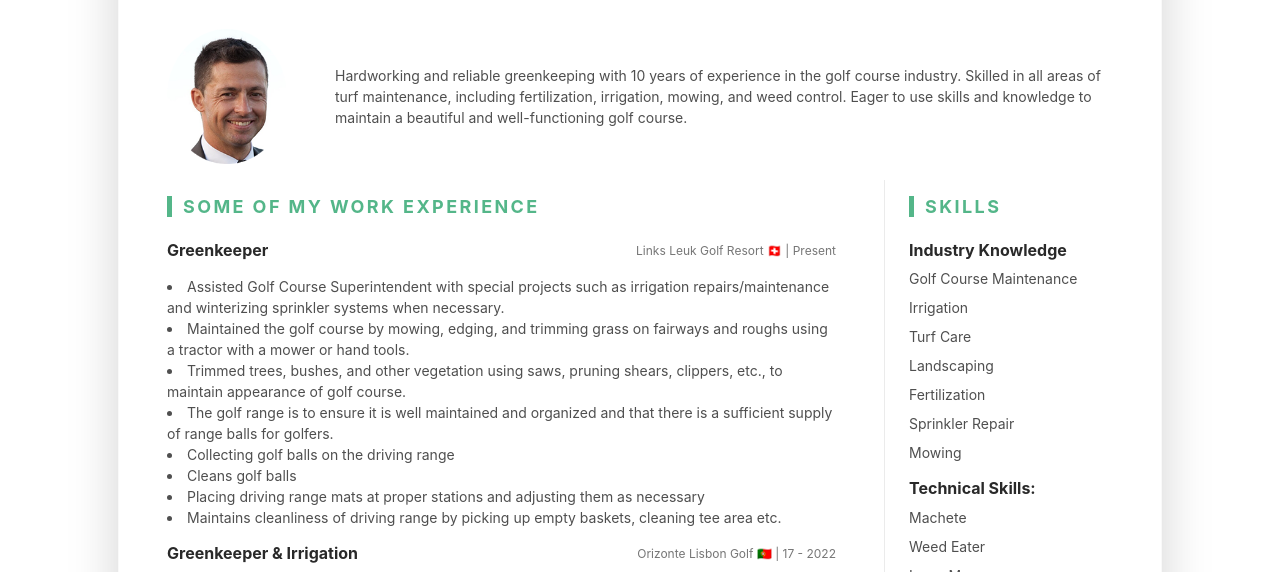
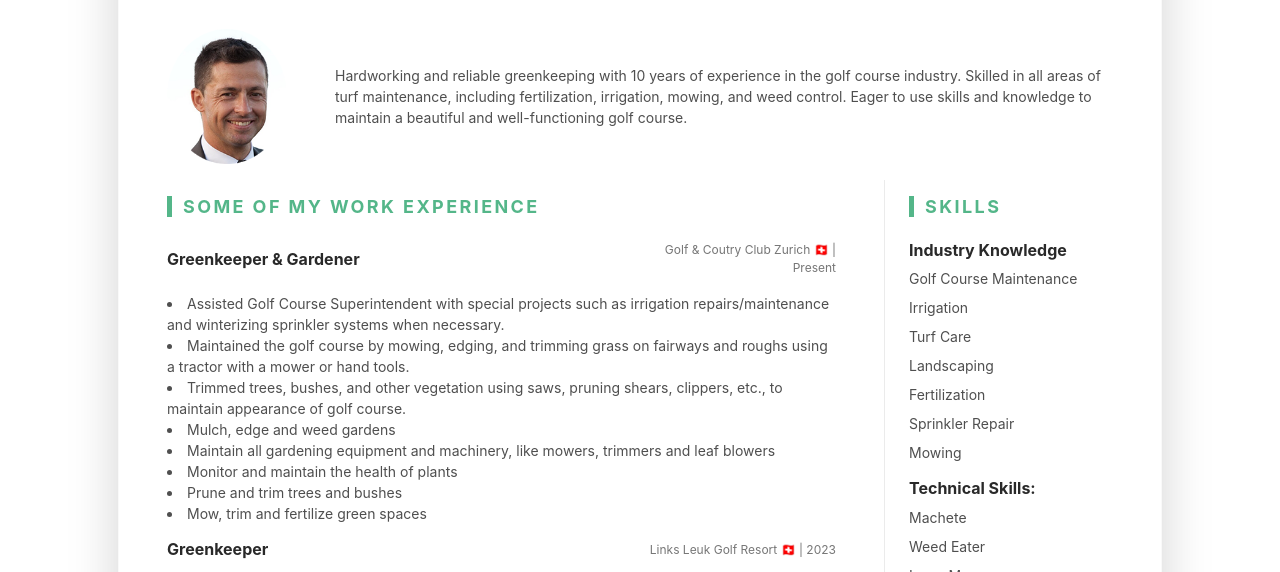
Before and after one commit to inulo/greenkeeper, a website: page index.html in a window 1280 px wide. Shown: the part 187-759 px from the top of the page. Drawn offline with Linux system fonts and the light colour scheme.

Commit message:
New CV
Updating the old CV

```diff
--- a/index.html
+++ b/index.html
@@ -62,7 +62,7 @@
                     >
                   </li> -->
                   <li class="mb-0">
-                    <i class="fas fa-map-marker-alt fa-fw fa-lg mr-2"></i>Susten, VS
+                    <i class="fas fa-map-marker-alt fa-fw fa-lg mr-2"></i>Zumikon, ZH
                   </li>
                 </ul>
               </div>
@@ -101,8 +101,37 @@
                   </h3>
 
                   <!--//item-->
+
                   <div class="item">
                     <div class="item-heading row align-items-center mb-2">
+                      <h4
+                        class="item-title col-12 col-md-6 col-lg-8 mb-2 mb-md-0"
+                      >
+                        Greenkeeper & Gardener
+                      </h4>
+                      <div
+                        class="item-meta col-12 col-md-6 col-lg-4 text-muted text-left text-md-right"
+                      >Golf & Coutry Club Zurich 🇨🇭 | Present
+                      </div>
+                    </div>
+                    <div class="item-content">
+                      <p>
+                       <li>Assisted Golf Course Superintendent with special projects such as irrigation repairs/maintenance and winterizing sprinkler systems when necessary.</li>
+                       <li>Maintained the golf course by mowing, edging, and trimming grass on fairways and roughs using a tractor with a mower or hand tools.</li>
+                       <li>Trimmed trees, bushes, and other vegetation using saws, pruning shears, clippers, etc., to maintain appearance of golf course.</li>
+                       <li>Mulch, edge and weed gardens</li>
+                       <li>Maintain all gardening equipment and machinery, like mowers, trimmers and leaf blowers</li>
+                       <li>Monitor and maintain the health of plants</li>
+                       <li>Prune and trim trees and bushes</li>
+                       <li>Mow, trim and fertilize green spaces</li>
+                      </p>
+                    </div>
+                  </div>
+                  <div class="item">
+                    <div class="item-heading row align-items-center mb-2">
+                      <h4
+                        class="item-title col-12 col-md-6 col-lg-8 mb-2 mb-md-0"
+                      >
                       <h4
                         class="item-title col-12 col-md-6 col-lg-8 mb-2 mb-md-0"
                       >
@@ -110,7 +139,7 @@
                       </h4>
                       <div
                         class="item-meta col-12 col-md-6 col-lg-4 text-muted text-left text-md-right"
-                      >Links Leuk Golf Resort 🇨🇭 | Present
+                      >Links Leuk Golf Resort 🇨🇭 | 2023
                       </div>
                     </div>
                     <div class="item-content">
@@ -123,7 +152,6 @@
                        <li>Cleans golf balls</li>
                        <li>Placing driving range mats at proper stations and adjusting them as necessary</li>
                        <li>Maintains cleanliness of driving range by picking up empty baskets, cleaning tee area etc. </li>
-
                       </p>
                     </div>
                   </div>
```
Also changed, not shown: assets/images/img/resume-profile.png (deleted).
